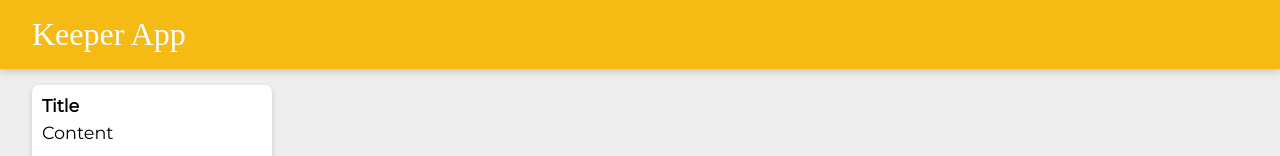
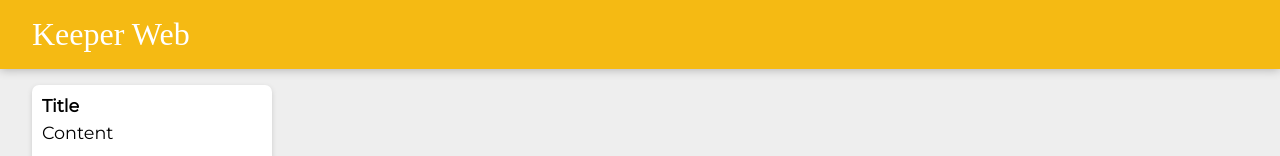
Before and after one commit to Wise-Wizard/Keeper-Website, a React (Create React App) app: page / in a window 1280 px wide. Shown: the top 156 px of the page. Built offline with nearby package versions, Linux system fonts and the light colour scheme; a web font is replaced by a local one.

Commit message:
Changed Title content

```diff
--- a/src/Components/Header.jsx
+++ b/src/Components/Header.jsx
@@ -1,5 +1,5 @@
 function Heading(){
-    return <header><h1>Keeper App</h1></header>;
+    return <header><h1>Keeper Web</h1></header>;
 }
 
 export default Heading;
```
